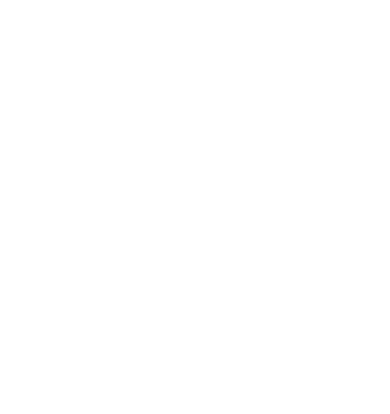
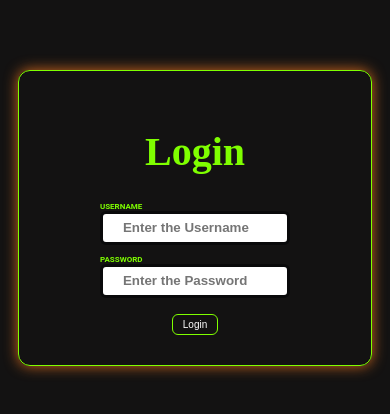
Before and after one commit to muhammed-asiyas/MyProjects, a React (Create React App) app: page /login in a window 390 px wide. Shown: the part 204-618 px from the top of the page. Built offline with nearby package versions, Linux system fonts and the light colour scheme.

Commit message:
Solution

```diff
--- a/src/App.js
+++ b/src/App.js
@@ -9,7 +9,7 @@ import ProtectedRoute from './components/ProtectedRoute'
 
 const App = () => (
     <Switch>
-      <ProtectedRoute exact path='/login' component={Login} />
+      <Route exact path='/login' component={Login} />
       <ProtectedRoute exact path='/' component={Home} />
       <ProtectedRoute exact path="/project" component={Projects} />
       <ProtectedRoute exact path="/contact" component={Contact}/>
--- a/src/components/Header/header.css
+++ b/src/components/Header/header.css
@@ -2,9 +2,8 @@
     display: flex;
     align-items: center;
     justify-content: space-between;
-    background-color: rgb(252, 249, 119);
-    height: 76px;
-    width: 100%;
+    background-color: chartreuse;
+    height: 85px;
 }
 
 .nav-items-container {
@@ -15,8 +14,20 @@
     width: 36%;
 }
 
+@media screen and (max-width: 1200px) {
+    .nav-items-container {
+        width: 60%;
+    }
+}
+
 .nav-logo-container {
     padding-left: 36px;
+}
+
+@media screen and (max-width: 767px) {
+    .nav-logo-container {
+        padding-left: 10px;
+    }
 }
 
 .nav-item-link {
@@ -27,9 +38,47 @@
     text-decoration: none;
 }
 
+@media screen and (max-width: 767px) {
+    .nav-item-link {
+        font-size: 12px;
+    }
+}
+
 .logo-item {
     font-family: 'Trebuchet MS', 'Lucida Sans Unicode', 'Lucida Grande', 'Lucida Sans', Arial, sans-serif;
-    font-size: 30px;
+    font-size: 40px;
     font-weight: bold;
     color: rgb(26, 1, 1);
 }
+
+@media screen and (max-width: 767px) {
+    .logo-item {
+        font-size: 24px;
+    }
+}
+
+.logout-btn {
+    background-color: black;
+    color: chartreuse;
+    font-weight: 500;
+    border: none;
+    font-family: "Roboto";
+    font-size: 14px;
+    border-radius: 6px;
+    padding-left: 10px;
+    padding-right: 10px;
+    padding-bottom: 4px;
+    padding-top: 4px;
+    cursor: pointer;
+}
+
+@media screen and (max-width: 767px) {
+    .logout-btn {
+        font-weight: 400;
+        font-size: 8px;
+        padding-left: 4px;
+        padding-right: 4px;
+        padding-bottom: 4px;
+        padding-top: 4px;
+    }
+}
--- a/src/components/Header/header.js
+++ b/src/components/Header/header.js
@@ -27,7 +27,7 @@ const Header = props => {
         <Link to="/about" className="nav-item-link">
           <li>About</li>
         </Link>
-        <button type='submit' onClick={OnClickLogoutButton}>
+        <button className='logout-btn' type='submit' onClick={OnClickLogoutButton}>
           Logout
         </button>
       </ul>
--- a/src/components/Login/login.css
+++ b/src/components/Login/login.css
@@ -18,11 +18,24 @@
     border-radius: 12px;
 }
 
+@media screen and (max-width: 767px) {
+    .login-container {
+        width: 75%;
+    }
+}
+
+
 .login-head {
     color: chartreuse;
     font-family: "Bree Serif";
     font-size: 60px;
     font-weight: bold;
+}
+
+@media screen and (max-width: 767px) {
+    .login-head {
+        font-size: 40px;
+    }
 }
 
 .input-field-container {
@@ -39,6 +52,12 @@
     font-weight: bold;
 }
 
+@media screen and (max-width: 767px) {
+    .label {
+        font-size: 8px;
+    }
+}
+
 .input-field {
   display: flex;
   justify-content: center;
@@ -50,6 +69,12 @@
   border: 3px solid rgb(9, 9, 10);
   border-radius: 6px;
   outline-color:chartreuse;
+}
+
+@media screen and (max-width: 767px) {
+    .input-field {
+        height: 26px;
+    }
 }
 
 .error-msg {
@@ -72,3 +97,18 @@
     cursor: pointer;
     margin-top: 6px;
 }
+
+@media screen and (max-width: 767px) {
+    .login-btn {
+        font-weight: 400;
+        padding-left: 10px;
+        padding-right: 10px;
+        padding-top: 4px;
+        padding-bottom: 4px;
+        font-size: 10px;
+    }
+
+    .error-msg {
+        font-size: 10px;
+    }
+}
```
